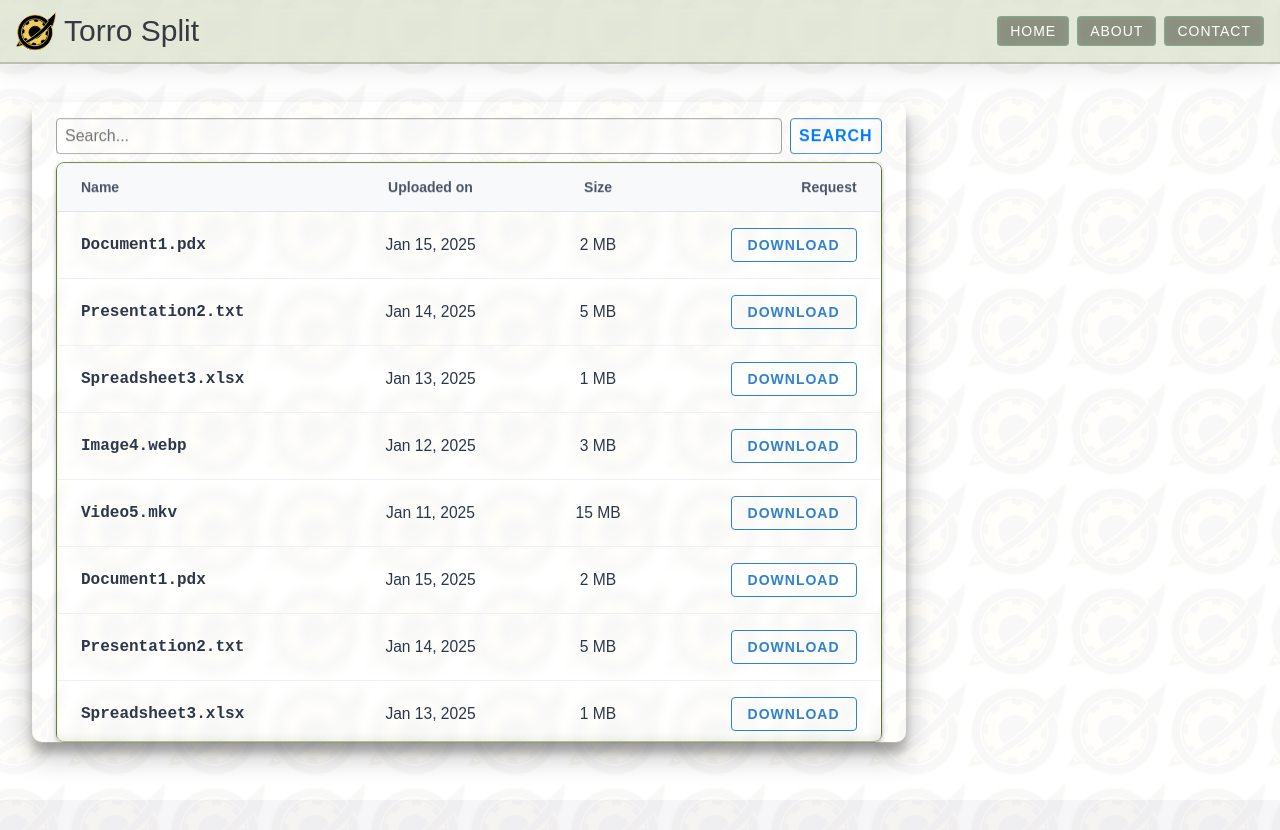
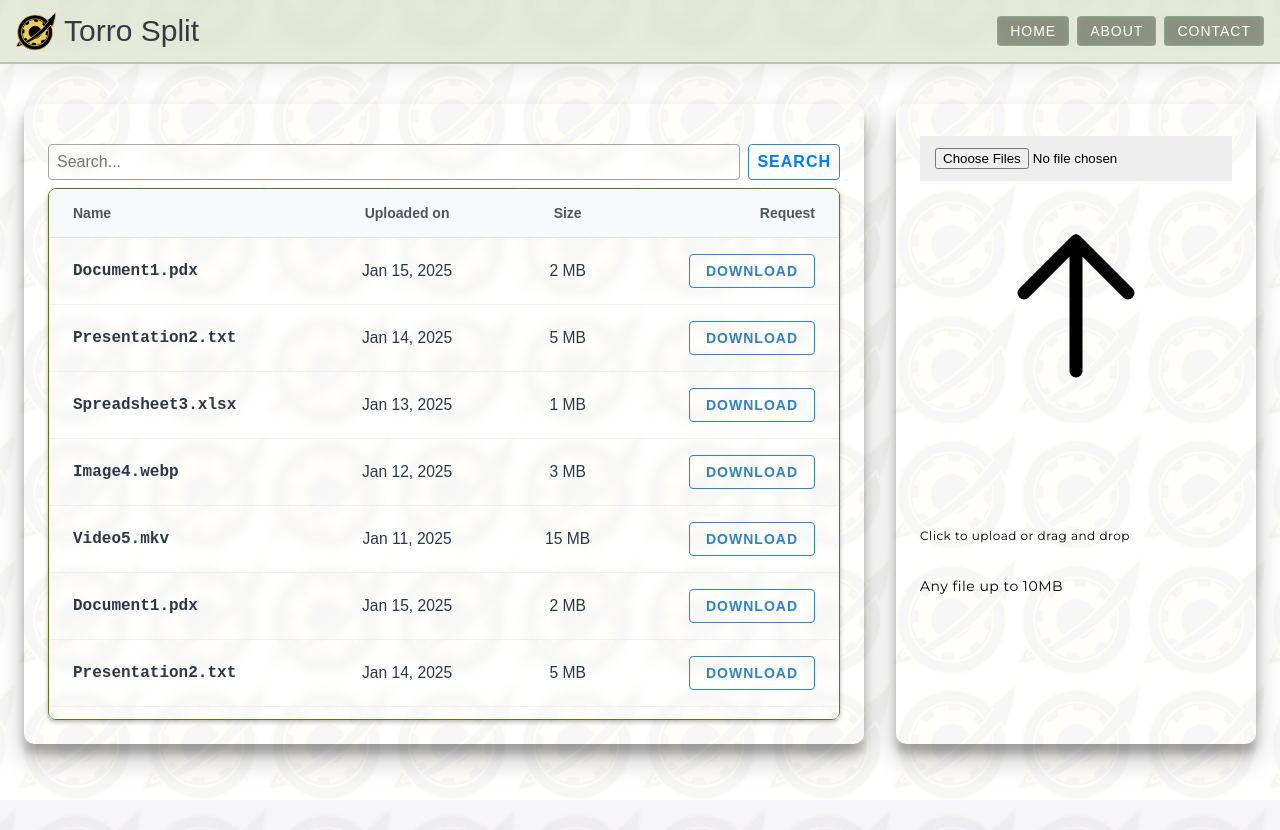
Before and after one commit to rnbr04/torro-split, a React (Vite) app in the folder frontend/: page / in a window 1280 px wide. Built offline with nearby package versions, Linux system fonts and the light colour scheme; a web font is replaced by a local one.

Commit message:
add file upload

```diff
--- /dev/null
+++ b/frontend/src/components/fileUpload.css
@@ -0,0 +1,16 @@
+#upload {
+    background: transparent;
+    height: 80vh;
+    /* padding: 1.5rem; */
+    /* margin-right: 1.5rem; */
+    width: 100%; /* Takes full width of its grid column */
+}
+
+#file-upload-button{
+    background: blue;
+	padding-right: 1.5rem;
+    margin-right: 2rem;
+    padding: 5px;
+    color: white;
+
+}
--- /dev/null
+++ b/frontend/src/components/fileUpload.jsx
@@ -0,0 +1,143 @@
+import React, { useCallback, useState, useRef } from 'react';
+import './fileUpload.css'
+
+
+const Upload = () => {
+  const [isDragging, setIsDragging] = useState(false);
+  const [files, setFiles] = useState([]);
+  const fileInputRef = useRef(null);
+
+  const handleDragEnter = useCallback((e) => {
+    e.preventDefault();
+    e.stopPropagation();
+    setIsDragging(true);
+  }, []);
+
+  const handleDragLeave = useCallback((e) => {
+    e.preventDefault();
+    e.stopPropagation();
+    setIsDragging(false);
+  }, []);
+
+  const handleDragOver = useCallback((e) => {
+    e.preventDefault();
+    e.stopPropagation();
+  }, []);
+
+  const handleDrop = useCallback((e) => {
+    e.preventDefault();
+    e.stopPropagation();
+    setIsDragging(false);
+
+    const droppedFiles = Array.from(e.dataTransfer.files);
+    setFiles((prevFiles) => [...prevFiles, ...droppedFiles]);
+
+    // Here you can handle file upload logic
+    console.log('Dropped files:', droppedFiles);
+  }, []);
+
+  const handleFileSelect = useCallback((e) => {
+    const selectedFiles = Array.from(e.target.files);
+    setFiles((prevFiles) => [...prevFiles, ...selectedFiles]);
+
+    // Here you can handle file upload logic
+    console.log('Selected files:', selectedFiles);
+  }, []);
+
+  const openFileDialog = () => {
+    fileInputRef.current?.click();
+  };
+
+  return (
+    <div className="w-full p-6">
+      <input
+        type="file"
+        ref={fileInputRef}
+        onChange={handleFileSelect}
+        className="hidden"
+        multiple
+      />
+
+      <div
+        onClick={openFileDialog}
+        onDragEnter={handleDragEnter}
+        onDragOver={handleDragOver}
+        onDragLeave={handleDragLeave}
+        onDrop={handleDrop}
+        className={`
+          w-full
+          min-h-[200px]
+          border-2
+          border-dashed
+          rounded-lg
+          flex
+          flex-col
+          items-center
+          justify-center
+          cursor-pointer
+          transition-all
+          duration-300
+          ${isDragging
+            ? 'border-green-500 bg-green-50 shadow-lg shadow-green-200 ring-4 ring-green-500 ring-opacity-20'
+            : 'border-gray-300 hover:border-gray-400'}
+        `}
+      >
+        <div className="p-6 text-center">
+          {isDragging ? (
+            // Checkmark icon when dragging
+            <svg
+              className="mx-auto h-12 w-12 text-green-500 transition-all duration-300"
+              fill="none"
+              viewBox="0 0 24 24"
+              stroke="currentColor"
+            >
+              <path
+                strokeLinecap="round"
+                strokeLinejoin="round"
+                strokeWidth={2}
+                d="M5 13l4 4L19 7"
+              />
+            </svg>
+          ) : (
+            // Upload arrow icon when not dragging
+            <svg
+              className="mx-auto h-12 w-12 text-gray-400 transition-all duration-300"
+              stroke="currentColor"
+              fill="none"
+              viewBox="0 0 48 48"
+              aria-hidden="true"
+            >
+              <path
+                d="M24 8v20m0-20l-8 8m8-8l8 8m-8 12h.01"
+                strokeWidth="2"
+                strokeLinecap="round"
+                strokeLinejoin="round"
+              />
+            </svg>
+          )}
+          <p className={`mt-2 text-sm ${isDragging ? 'text-green-600 font-medium' : 'text-gray-600'}`}>
+            {isDragging ? 'Drop to upload' : <span>Click to upload or drag and drop</span>}
+          </p>
+          <p className={`mt-1 text-xs ${isDragging ? 'text-green-500' : 'text-gray-500'}`}>
+            Any file up to 10MB
+          </p>
+        </div>
+      </div>
+
+      {files.length > 0 && (
+        <div className="mt-4">
+          <h4 className="text-sm font-medium text-gray-700">Selected Files:</h4>
+          <ul className="mt-2 divide-y divide-gray-200">
+            {files.map((file, index) => (
+              <li key={index} className="py-2 text-sm text-gray-600">
+                {file.name} ({(file.size / 1024 / 1024).toFixed(2)} MB)
+              </li>
+            ))}
+          </ul>
+        </div>
+      )}
+    </div>
+  );
+}
+
+export default Upload;
--- a/frontend/src/pages/dashboard.css
+++ b/frontend/src/pages/dashboard.css
@@ -1,20 +1,19 @@
 #dashboard{
     background: transparent;
     height: 80vh;
-	padding-left: 1.5rem;
-	padding-right: 1.5rem;
+	width: 100%;
 }
 
 
-#dashboardcontent{
+#dashboardcontent {
     background: transparent;
-	display: grid;
-	grid-template-columns: 70% 30%;
-	gap: 2rem;
-	max-width: 1600px;
-	margin: 0 auto;
-	padding-left: 2rem;
-
+    display: grid;
+    grid-template-columns: 70% 30%;
+    gap: 2rem;
+    max-width: 100%;
+    margin-top: 3rem;
+    padding-left: 1.5rem;
+    padding-right: 3.5rem;
 }
 
 
@@ -25,10 +24,19 @@
 			0 10px 10px rgba(0,0,0,0.22);
 	position: relative;
 	overflow: hidden;
-	width: 90vw;
     height: 80vh;
 	max-width: 100%;
 	min-height: 480px;
-    margin-top: 5%;
 	scrollbar-width: 0;
+	padding: 1.5rem;
 }
+
+.content {
+	background: transparent;
+	display: grid;
+	grid-template-columns: 70% 30%;
+	gap: 2rem;
+	max-width: 100vw;
+	margin: 0 auto;
+	/* margin-top: 15%; */
+}
--- a/frontend/src/pages/dashboard.jsx
+++ b/frontend/src/pages/dashboard.jsx
@@ -1,6 +1,7 @@
 import { useRef } from 'react';
 import './dashboard.css';
 import BackgroundAnimation from '../components/backgroundAnimation';
+import Upload from '../components/fileUpload';
 import Nav from '../components/nav';
 import SearchBox from '../components/SearchBox';
 import ScrollableList from "../components/ScrollableList";
@@ -24,11 +25,14 @@
   return (
     <>
       <Nav />
-      <BackgroundAnimation imageUrl={teamLogo} opacity={0.03} animationDuration={150} /*render speed*/patternSize={100}>
+        <BackgroundAnimation imageUrl={teamLogo} opacity={0.035} animationDuration={150} /*render speed*/patternSize={125}>
           <div className='content' id='dashboardcontent'>
             <div className="container" id="dashboard">
               <SearchBox />
               <ScrollableList items={items} />
+            </div>
+            <div className="container" id="upload">
+            <Upload />
           </div>
           </div>
         </BackgroundAnimation>
```
Lines whose indentation alone changed are shown as unchanged.
